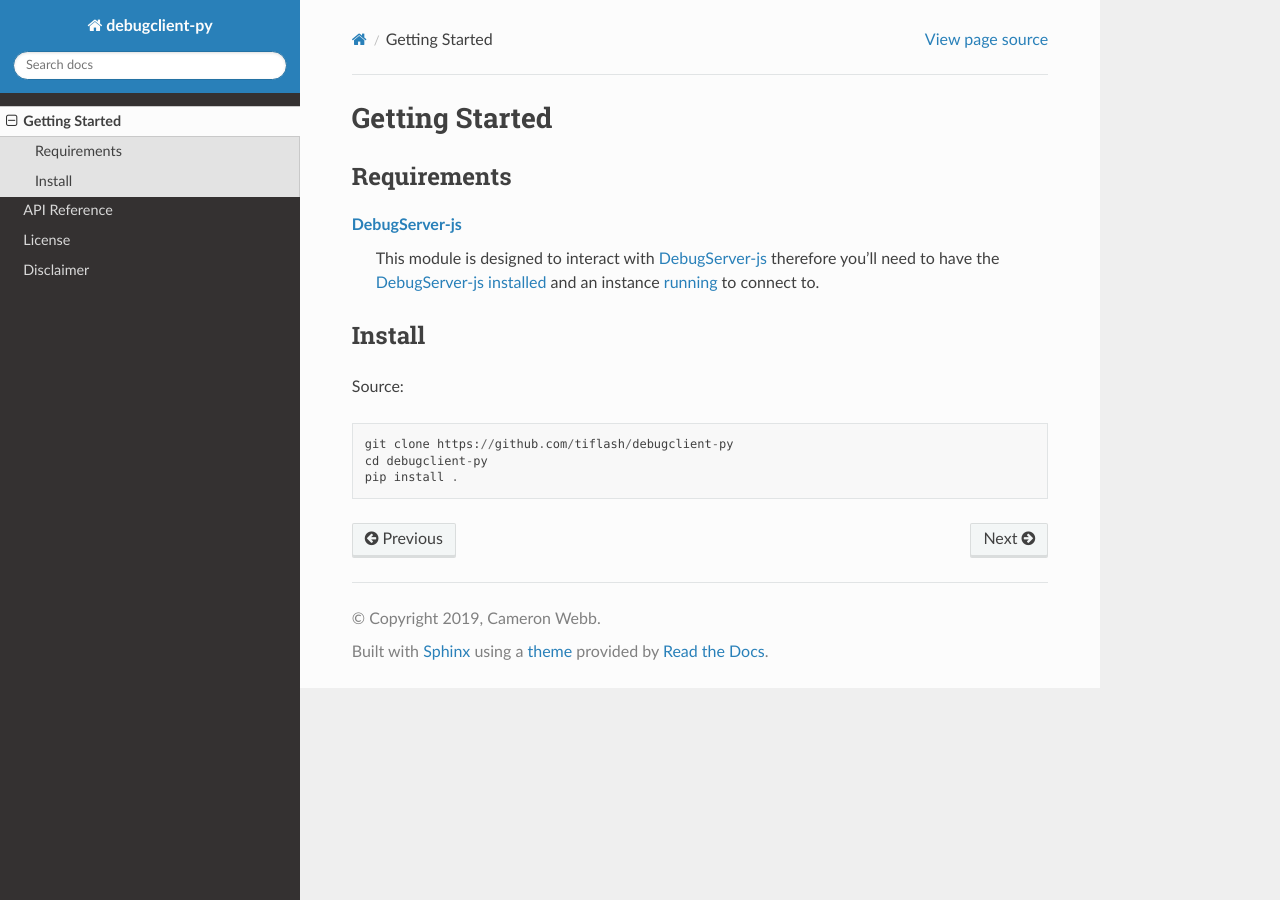
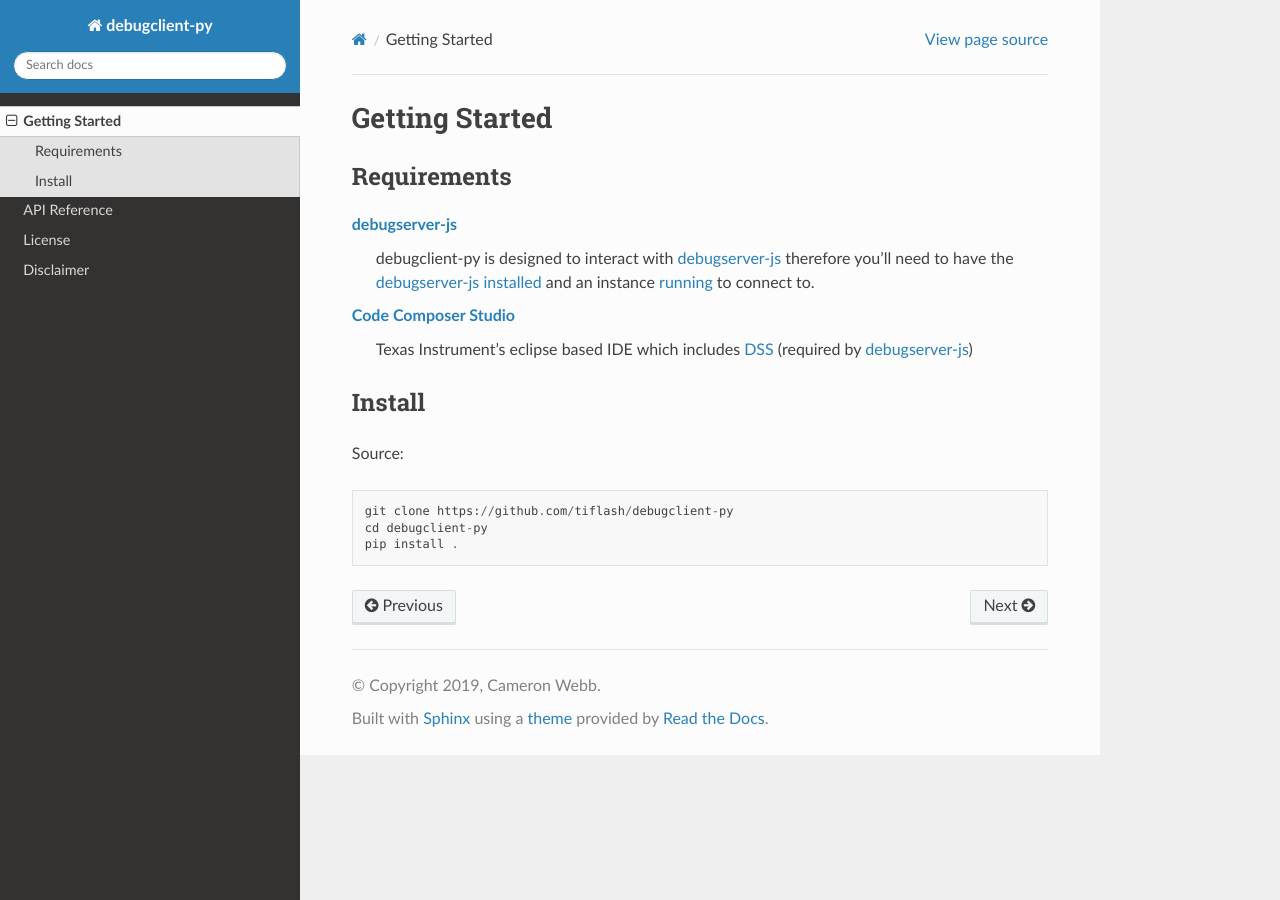
Before and after one commit to tiflash/debugclient-py, a Sphinx documentation site: the page built from docs/source/started.rst, in a window 1280 px wide. Built offline with Sphinx 7.4.7 and the Read the Docs theme 2.0.0, drawn with Linux system fonts in a browser that asks for light colours.

Commit message:
updated docs

```diff
--- a/README.rst
+++ b/README.rst
@@ -2,7 +2,7 @@
 DebugClient-py
 ==============
 
-A Python client for interacting with `DebugServer <https://github.com/tiflash/debugserver-js>`__
+A Python client for interacting with `debugserver-js <https://github.com/tiflash/debugserver-js>`__
 
 Documentation can be found at
 
--- a/docs/source/started.rst
+++ b/docs/source/started.rst
@@ -7,10 +7,13 @@ Getting Started
 Requirements
 ============
 
-`DebugServer-js`_
-    This module is designed to interact with `DebugServer-js`_ therefore you'll
-    need to have the `DebugServer-js`_ `installed <https://debugserver-js.readthedocs.io/en/latest/started.html#install>`_ and
+`debugserver-js`_
+    debugclient-py is designed to interact with `debugserver-js`_ therefore you'll
+    need to have the `debugserver-js`_ `installed <https://debugserver-js.readthedocs.io/en/latest/started.html#install>`_ and
     an instance `running <https://debugserver-js.readthedocs.io/en/latest/started.html#launch>`_ to connect to.
+
+`Code Composer Studio`_
+    Texas Instrument's eclipse based IDE which includes `DSS`_ (required by `debugserver-js`_)
 
 Install
 =======
@@ -24,4 +27,6 @@ Source:
     pip install .
 
 .. External Links
-.. _DebugServer-js: https://github.com/tiflash/debugserver-js
+.. _debugserver-js: https://github.com/tiflash/debugserver-js
+.. _Code Composer Studio: http://www.ti.com/tool/CCSTUDIO
+.. _DSS: http://software-dl.ti.com/ccs/esd/documents/users_guide/sdto_dss_handbook.html
```
Also changed, not shown: docs/source/api.rst (+5 -4 lines), docs/source/index.rst (+4 -3 lines).
